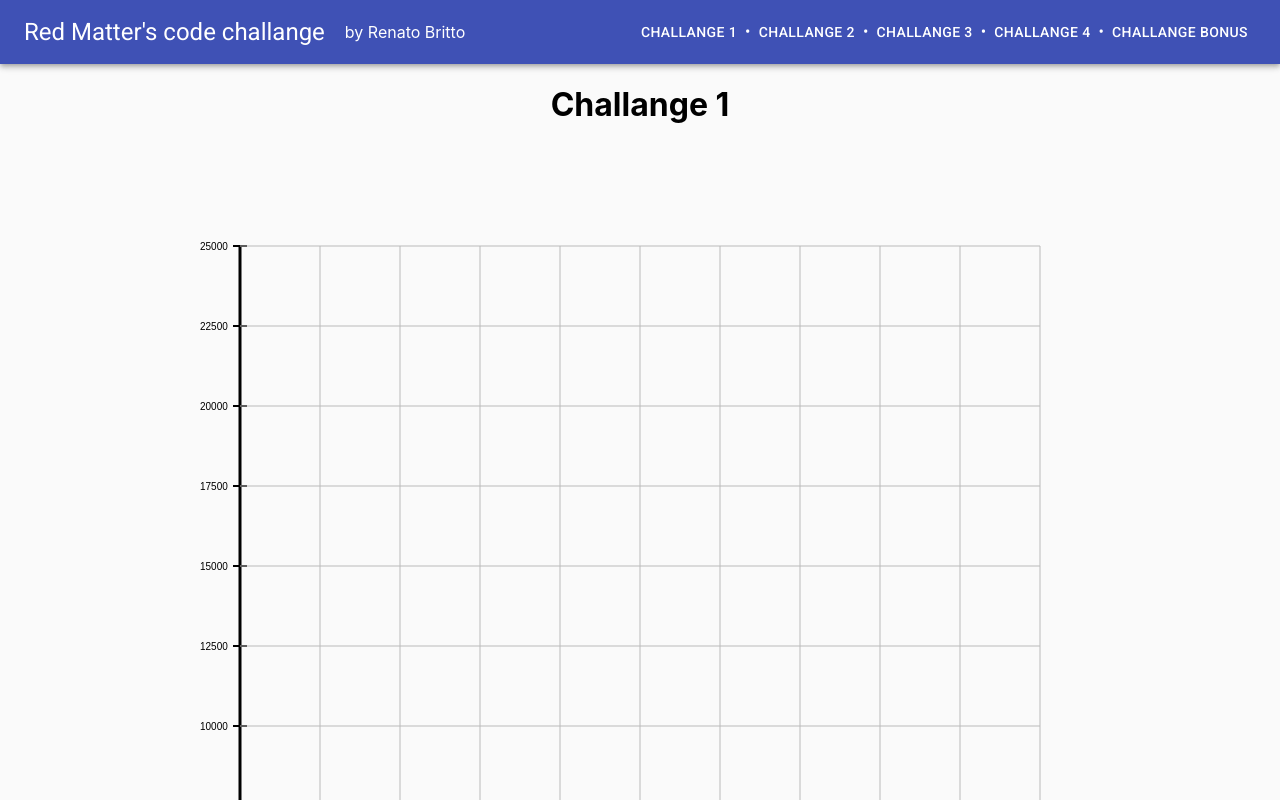
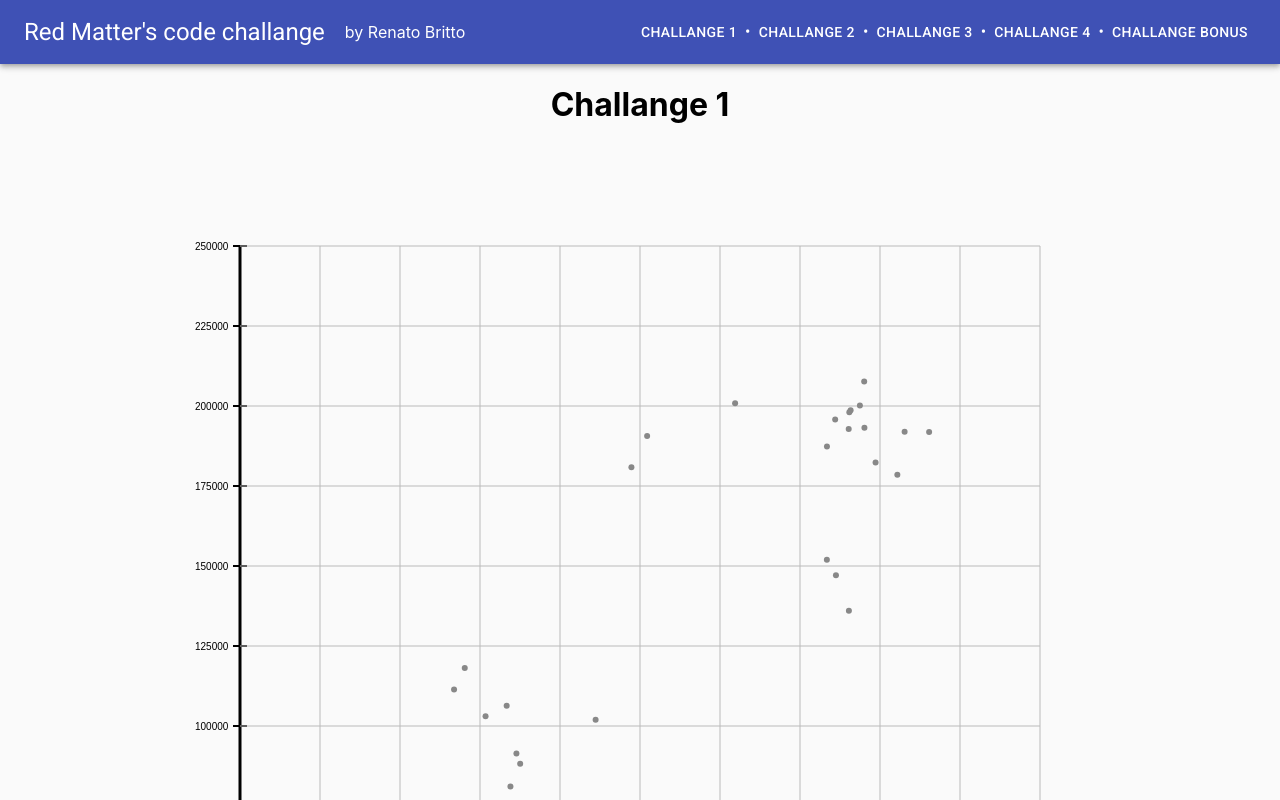
Before and after one commit to RenatoBrittoAraujo/red_matter_code_challange, a React (Create React App) app: page /challange_1 in a window 1280 px wide. Shown: the top 800 px of the page. Built offline with nearby package versions, Linux system fonts and the light colour scheme.

Commit message:
Challange 1 completed

```diff
--- a/src/components/Challange1.js
+++ b/src/components/Challange1.js
@@ -1,14 +1,7 @@
 import React from 'react'
 import { makeStyles } from '@material-ui/core/styles';
 import Canvas from './Canvas'
-import { MapTwoTone, MyLocationSharp } from '@material-ui/icons';
-
-/*
-  About the challange:
-    There are many magic numbers floating around here. As this is a code
-    challange, I've not taken the proper care to make the code beautiful,
-    my objective was solely to fullfill the challange here.
-*/
+import { createPlotGraph } from './plot';
 
 const data = [
   [ 198619, 182327, 96947, 196635],
@@ -51,123 +44,26 @@ const useStyles = makeStyles((theme) => ({
   }
 }));
 
-const line = (ctx, x1, y1, x2, y2) => {
-  ctx.beginPath()
-  ctx.moveTo(x1, y1)
-  ctx.lineTo(x2, y2)
-  ctx.stroke()
-}
-
-const text = (ctx, params) => {
-  const { font, text, x, y } = params
-  if (params.style !== undefined) {
-    ctx.fillStyle = params.style
-  }
-  ctx.font = font;
-  ctx.fillText(text, x, y);
-}
-
-const graphLine = (ctx, params) => {
-
-  const { x1, y1, x2, y2, ib, ie } = params
-
-  // Draw line
-  ctx.lineWidth = 3
-  line(ctx, x1, y1, x2, y2)
-
-  // Draw markings and text
-  ctx.lineWidth = 2
-  let counter = 10
-
-  if (x1 == x2) {
-    let interval = Math.max(y1, y2) - Math.min(y1, y2)
-    interval /= 10
-    for (let y = Math.min(y1, y2); y < Math.max(y1, y2); y += interval) {
-      line(ctx, x1 - 7, y, x1 + 7, y)
-      let text_write = ((Math.abs(ib - ie) / 10) * counter).toString()
-      if (text_write.length > 6) text_write = text_write.substring(0, 6)
-      text(ctx, {
-        font: "Arial black 30px",
-        style: "black",
-        text: text_write,
-        x: x1 - 40,
-        y: y + 4
-      })
-      counter--
-    }
-  } else if (y1 == y2) {
-    let interval = Math.max(x1, x2) - Math.min(x1, x2)
-    interval /= 10
-    for (let x = Math.max(x1, x2); x > Math.min(x1, x2); x -= interval) {
-      line(ctx, x, y1 - 7, x, y1 + 7)
-      let text_write = ((Math.abs(ib - ie) / 10) * counter).toString()
-      if (text_write.length > 6) text_write = text_write.substring(0, 6)
-      text(ctx, {
-        font: "Arial black 30px",
-        style: "black",
-        text: text_write,
-        x: x - 12,
-        y: y1 + 20
-      })
-      counter--
-    }
-  } else {
-    throw "Line is not vertical nor horizontal"
-  }
-}
-
-const createPlotGraph = (ctx, params) => {
-  const { x1, x2, y1, y2, ibx, iex, iby, iey } = params
-  ctx.strokeStyle = '#000'
-  graphLine(ctx, {
-    x1: x1,
-    y1: y1,
-    x2: x1,
-    y2: y2,
-    ib: ibx,
-    ie: iex
-  })
-
-  graphLine(ctx, {
-    x1: x1,
-    y1: y2,
-    x2: x2,
-    y2: y2,
-    ib: iby,
-    ie: iey
-  })
-
-  ctx.strokeStyle = '#bababa'
-  // Horizontal plot lines
-  for (let i = 0; i < 10; i++) {
-    ctx.lineWidth = 1
-    const height = (Math.abs(y1 - y2) / 10) * i + Math.min(y1, y2)
-    line(ctx, x1, height, x2, height)
-  }
-  // Vertical plot lines
-  for (let i = 1; i <= 10; i++) {
-    ctx.lineWidth = 1
-    const width = (Math.abs(x1 - x2) / 10) * i + Math.min(x1, x2)
-    line(ctx, width, y1, width, y2)
-  }
-}
-
 const draw = (ctx, frameCount) => {
   ctx.clearRect(0, 0, ctx.canvas.width, ctx.canvas.height)
   ctx.fillStyle = '#ff0000'
 
-  createPlotGraph(ctx, {
+  const plot = createPlotGraph(ctx, {
     x1: 100,
     y1: 100,
     x2: 900,
     y2: 900,
     ibx: 0,
-    iex: 25000,
+    iex: 250000,
     iby: 0,
-    iey: 25000
+    iey: 250000
   })
 
-
+  for (const point of data) {
+    const x = point[0]
+    const y = point[1]
+    plot.addPoint(x, y)
+  }
 }
 
 function Challange1() {
--- a/src/components/Challange2.js
+++ b/src/components/Challange2.js
@@ -1,14 +1,113 @@
-import React from 'react';
+import React from 'react'
 import { makeStyles } from '@material-ui/core/styles';
+import Canvas from './Canvas'
+import { createPlotGraph } from './plot';
+import { insideOrEdgePolygon } from './geometry'
+
+/*
+  About the challange:
+    There are many magic numbers floating around here. As this is a code
+    challange, I've not taken the proper care to make the code beautiful,
+    my objective was solely to fullfill the challange here.
+*/
+
+const data = [
+  [ 198619, 182327, 96947, 196635],
+  [ 190812, 198648, 90738, 190065],
+  [ 185989, 195751, 98451, 186084],
+  [ 183427, 187377, 81139, 194941],
+  [ 195132, 193197, 71631, 186256],
+  [ 190417, 198065, 77642, 182257],
+  [ 195056, 207627, 59446, 91838],
+  [ 183397, 151944, 111610, 111637],
+  [ 207692, 191928, 108065, 112038],
+  [ 190221, 192832, 115585, 104890],
+  [ 193719, 200159, 95359, 83465],
+  [ 205421, 178546, 57777, 118342],
+  [ 190282, 135992, 105312, 83259],
+  [ 122317, 180897, 116984, 42136],
+  [ 186234, 147115, 21118, 52353],
+  [ 215352, 191865, 35746, 104579],
+  [ 127227, 190625, 58608, 126068],
+  [ 154717, 200857, 66317, 67820],
+  [ 87551, 88180, 99411, 116278],
+  [ 70234, 118126, 66264, 79860],
+  [ 83333, 106316, 55046, 136022],
+  [ 111130, 101929, 29539, 42758],
+  [ 59423, 70765, 82492, 59081],
+  [ 66899, 111391, 119097, 50261],
+  [ 84508, 81086, 131670, 121690],
+  [ 106041, 68309, 29146, 39835],
+  [ 76734, 103062, 27210, 85928],
+  [ 105879, 56701, 129143, 136780],
+  [ 86379, 91427, 137619, 58351],
+  [ 89941, 51729, 51592, 107206]
+]
+
+const polygon = [
+  [ 200000, 100000 ],
+  [ 230000, 180000 ],
+  [ 200000, 200000 ],
+  [ 200000, 230000 ],
+  [ 110000, 220000 ],
+  [ 100000, 180000 ]
+]
 
 const useStyles = makeStyles((theme) => ({
+  header: {
+    textAlign: 'center'
+  },
+  title: {
+  }
+}));
 
-}));
+const draw = (ctx, frameCount) => {
+  ctx.clearRect(0, 0, ctx.canvas.width, ctx.canvas.height)
+  ctx.fillStyle = '#ff0000'
+
+  const plot = createPlotGraph(ctx, {
+    x1: 100,
+    y1: 100,
+    x2: 900,
+    y2: 900,
+    ibx: 0,
+    iex: 250000,
+    iby: 0,
+    iey: 250000
+  })
+
+  const color_coded_points = data
+
+  for (let point of color_coded_points) {
+    const x = point[0]
+    const y = point[1]
+    if (insideOrEdgePolygon(x, y, polygon)) {
+      point = [x, y, 'red']
+    } else {
+      point = [x, y, 'black']
+    }
+  }
+
+  for (const point of data) {
+    const x = point[0]
+    const y = point[1]
+    const color = point[2]
+    plot.addPoint(x, y, color)
+  }
+}
 
 function Challange2() {
   const classes = useStyles();
   return (
-    <div>batata</div>
+    <div className={classes.header}>
+      <h1 className={classes.title}>Challange 2</h1>
+      <Canvas
+        draw={draw}
+        style={{
+          width: 1000,
+          height: 1000
+        }}/>
+    </div>
   );
 }
 
--- a/src/components/HomePage.js
+++ b/src/components/HomePage.js
@@ -1,7 +1,5 @@
 import React from 'react';
 import { makeStyles } from '@material-ui/core/styles';
-import Typography from '@material-ui/core/Typography';
-import Button from '@material-ui/core/Button';
 import { Link } from "react-router-dom";
 
 const useStyles = makeStyles((theme) => ({
--- /dev/null
+++ b/src/components/geometry.js
@@ -0,0 +1,10 @@
+/*
+  About the challange:
+    There are many magic numbers floating around here. As this is a code
+    challange, I've not taken the proper care to make the code beautiful,
+    my objective was solely to fullfill the challange here.
+*/
+
+export const insideOrEdgePolygon = (x, y, polygon) => {
+
+}
--- /dev/null
+++ b/src/components/plot.js
@@ -0,0 +1,133 @@
+/*
+  About the challange:
+    There are many magic numbers floating around here. As this is a code
+    challange, I've not taken the proper care to make the code beautiful,
+    my objective was solely to fullfill the challange here.
+*/
+
+export const circle = (ctx, x, y, r, color) => {
+    const oldcolor = ctx.fillStyle
+    ctx.fillStyle = color
+    ctx.beginPath()
+    ctx.arc(x, y, r, 0, 2 * Math.PI)
+    ctx.fill()
+    ctx.fillStyle = oldcolor
+}
+
+export const line = (ctx, x1, y1, x2, y2) => {
+    ctx.beginPath()
+    ctx.moveTo(x1, y1)
+    ctx.lineTo(x2, y2)
+    ctx.stroke()
+}
+
+export const text = (ctx, params) => {
+    const { font, text, x, y } = params
+    if (params.style !== undefined) {
+        ctx.fillStyle = params.style
+    }
+    ctx.font = font;
+    ctx.fillText(text, x, y);
+}
+
+export const graphLine = (ctx, params) => {
+
+    const { x1, y1, x2, y2, ib, ie } = params
+
+    // Draw line
+    ctx.lineWidth = 3
+    line(ctx, x1, y1, x2, y2)
+
+    // Draw markings and text
+    ctx.lineWidth = 2
+    let counter = 10
+
+    if (x1 === x2) {
+        let interval = Math.max(y1, y2) - Math.min(y1, y2)
+        interval /= 10
+        for (let y = Math.min(y1, y2); y < Math.max(y1, y2); y += interval) {
+        line(ctx, x1 - 7, y, x1 + 7, y)
+        let text_write = ((Math.abs(ib - ie) / 10) * counter).toString()
+        if (text_write.length > 6) text_write = text_write.substring(0, 6)
+        text(ctx, {
+            font: "Arial black 30px",
+            style: "black",
+            text: text_write,
+            x: x1 - 45,
+            y: y + 4
+        })
+        counter--
+        }
+    } else if (y1 === y2) {
+        let interval = Math.max(x1, x2) - Math.min(x1, x2)
+        interval /= 10
+        for (let x = Math.max(x1, x2); x > Math.min(x1, x2); x -= interval) {
+        line(ctx, x, y1 - 7, x, y1 + 7)
+        let text_write = ((Math.abs(ib - ie) / 10) * counter).toString()
+        if (text_write.length > 6) text_write = text_write.substring(0, 6)
+        text(ctx, {
+            font: "Arial black 30px",
+            style: "black",
+            text: text_write,
+            x: x - 12,
+            y: y1 + 20
+        })
+        counter--
+        }
+    } else {
+        throw new Error("Plot line is not vertical nor horizontal")
+    }
+}
+
+export const createPlotGraph = (ctx, params) => {
+    const { x1, x2, y1, y2, ibx, iex, iby, iey } = params
+    ctx.strokeStyle = '#000'
+    graphLine(ctx, {
+        x1: x1,
+        y1: y1,
+        x2: x1,
+        y2: y2,
+        ib: ibx,
+        ie: iex
+    })
+
+    graphLine(ctx, {
+        x1: x1,
+        y1: y2,
+        x2: x2,
+        y2: y2,
+        ib: iby,
+        ie: iey
+    })
+
+    ctx.strokeStyle = '#bababa'
+
+    // Horizontal plot lines
+    for (let i = 0; i < 10; i++) {
+        ctx.lineWidth = 1
+        const height = (Math.abs(y1 - y2) / 10) * i + Math.min(y1, y2)
+        line(ctx, x1, height, x2, height)
+    }
+    // Vertical plot lines
+    for (let i = 1; i <= 10; i++) {
+        ctx.lineWidth = 1
+        const width = (Math.abs(x1 - x2) / 10) * i + Math.min(x1, x2)
+        line(ctx, width, y1, width, y2)
+    }
+
+    return ((ctx, params) => {
+        return {
+            addPoint: (x, y, color='#888') => {
+                if (x < params.ibx || x > params.iex)
+                return
+                if (y < params.iby || y > params.iey)
+                return
+                const w = Math.max(params.y1, params.y2) - Math.min(params.y1, params.y2)
+                const h = Math.max(params.y1, params.y2) - Math.min(params.y1, params.y2)
+                const plotx = (x / (params.iex - params.ibx)) * w + Math.min(params.x1, params.x2)
+                const ploty = (((params.iey - params.iby) - y) / (params.iey - params.iby)) * h + Math.min(params.y1, params.y2)
+                circle(ctx, plotx, ploty, 3, color)
+            }
+        }
+    })(ctx, params)
+}
```
